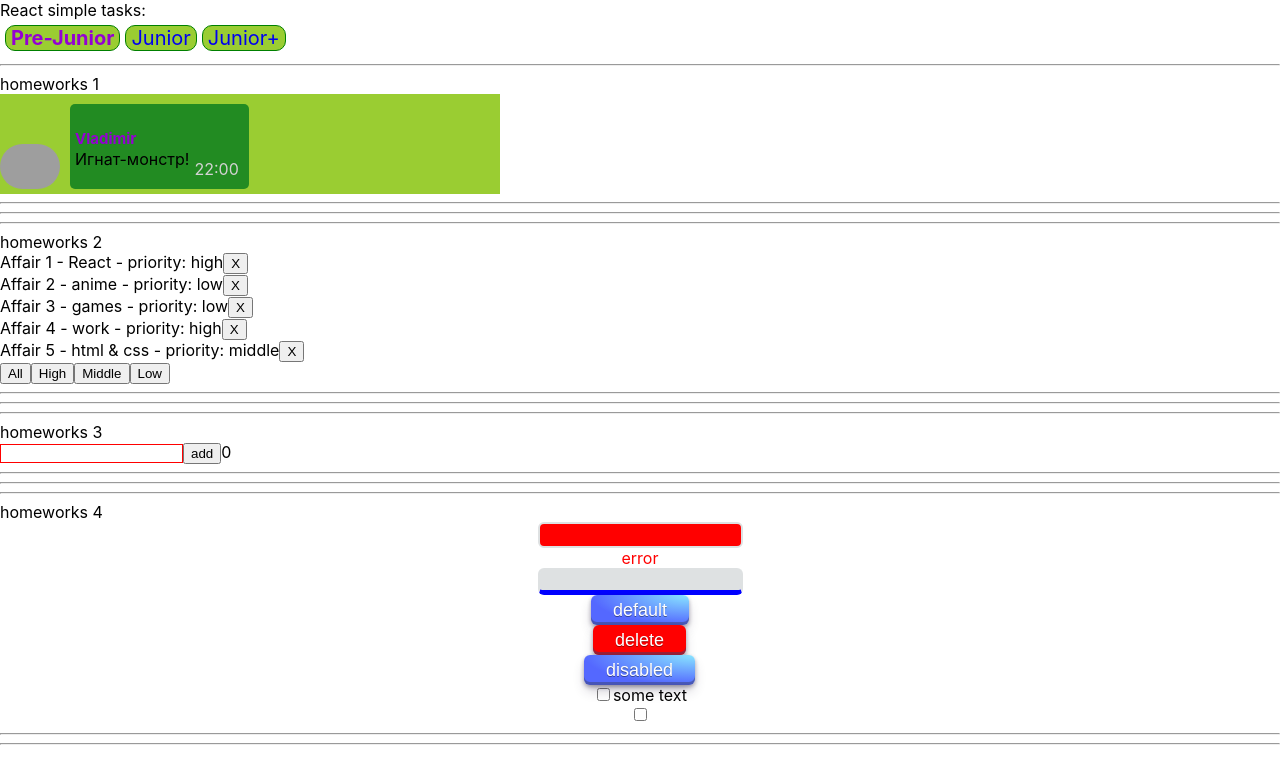
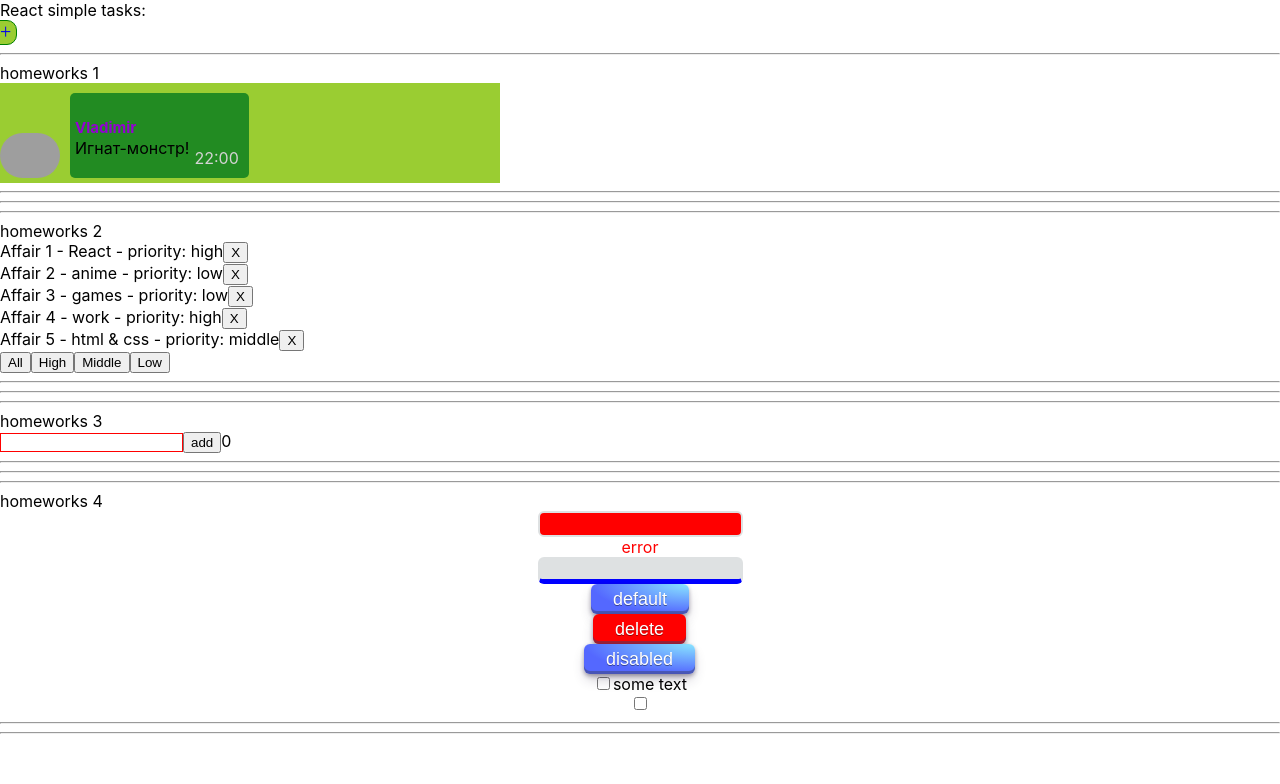
Before and after one commit to borisovya/simple-Tasks, a React (Create React App) app: page /#/pre-junior in a window 1280 px wide. Shown: the top 784 px of the page. Built offline with nearby package versions, Linux system fonts and the light colour scheme; grey boxes are pictures that could not be loaded.

Commit message:
added sliding bar

```diff
--- a/src/p2-homeworks/h5-rrd-v6/Header.module.css
+++ b/src/p2-homeworks/h5-rrd-v6/Header.module.css
@@ -1,7 +1,3 @@
-.linkBlockStyle {
-    display: inline-flex;
-    margin: 5px auto;
-}
 
 .linkItem {
     border: 1px solid green;
@@ -9,6 +5,7 @@
     margin-left: 5px;
     background-color: yellowgreen;
     font-size: 20px;
+
 }
 
 .linkItem a {
@@ -22,24 +19,18 @@
 }
 
 
-
-
-
-
-
-
 .main {
-    display: flex;
-    flex-direction: column;
+    display: inline-flex;
+    flex-direction: row;
     width: 280px;
-    transition-duration: 500ms;
-    transform: translate(100px, -35px);
+    transition-duration: 300ms;
+    transform: translate(-238px, 0px);
     font-family: "Times New Roman";
     position: sticky;
     top: 0;
 }
 
 .main:hover {
-    transition-duration: 500ms;
-    transform: translate(100px, 0);
+    transition-duration: 300ms;
+    transform: inherit;
 }
--- a/src/p2-homeworks/h5-rrd-v6/Header.tsx
+++ b/src/p2-homeworks/h5-rrd-v6/Header.tsx
@@ -4,7 +4,7 @@ import s from './Header.module.css'
 
 function Header() {
     return (
-        <div className={s.linkBlockStyle}>
+        <div className={s.main}>
             <div className={s.linkItem}>
                 <NavLink to='/pre-junior'
                          className={(navData) => navData.isActive ? s.active : ""}> Pre-Junior </NavLink>
```
